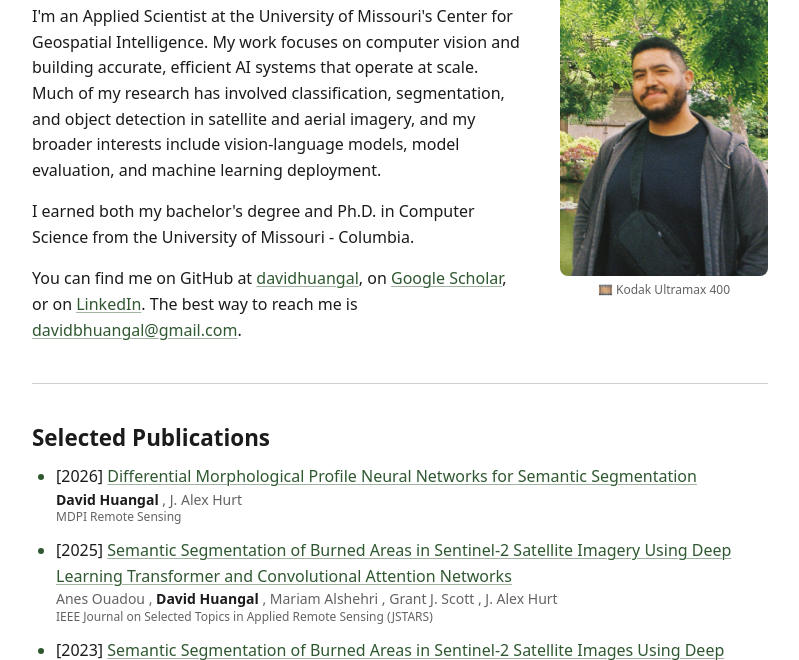
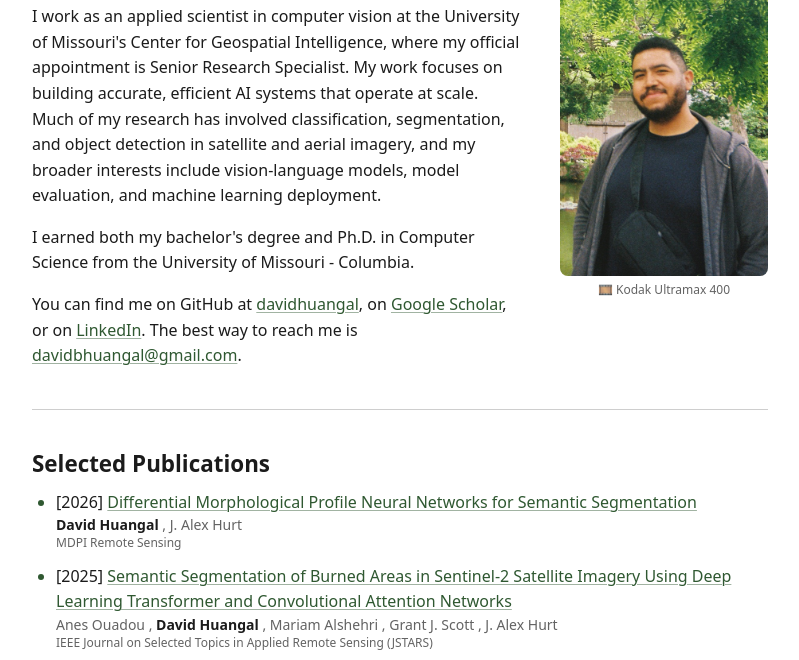
Before and after one commit to davidhuangal/davidhuangal.github.io, an Astro site: page / in a window 1280 px wide. Shown: the part 128-788 px from the top of the page, without its empty margins (240-1039 px from the left). Built offline with nearby package versions, Linux system fonts and the light colour scheme; Astro itself is replaced by a stand-in of ours.

Commit message:
fix: clarify official research appointment (#21)

```diff
--- a/src/pages/index.astro
+++ b/src/pages/index.astro
@@ -20,7 +20,7 @@ const personSchema = {
   name: 'David Huangal',
   url: 'https://davidhuangal.github.io/',
   image: new URL(portrait.src, Astro.site).href,
-  jobTitle: 'Applied Scientist',
+  jobTitle: 'Senior Research Specialist',
   worksFor: {
     '@type': 'Organization',
     name: "University of Missouri Center for Geospatial Intelligence",
@@ -59,8 +59,9 @@ const personSchema = {
     <div class="intro-text">
       <h1>David Huangal</h1>
       <p>
-        I'm an Applied Scientist at the University of Missouri's Center for
-        Geospatial Intelligence. My work focuses on computer vision and building accurate,
+        I work as an applied scientist in computer vision at the University of Missouri's
+        Center for Geospatial Intelligence, where my official appointment is Senior Research
+        Specialist. My work focuses on building accurate,
         efficient AI systems that operate at scale. Much of my research has involved classification,
         segmentation, and object detection in satellite and aerial imagery, and
         my broader interests include vision-language models, model evaluation, and machine
```
